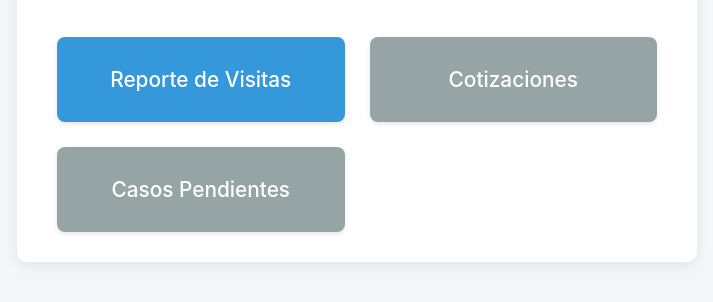
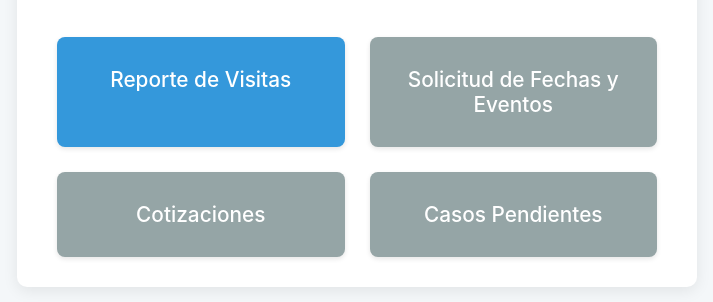
Before and after one commit to moisesgross37/Be-Gestion, a website: page asesores_menu.html in a window 1280 px wide. Shown: the part 164-466 px from the top of the page, without its empty margins (283-996 px from the left). Drawn offline with Linux system fonts and the light colour scheme.

Commit message:
feat: Add placeholder button for event requests

```diff
--- a/asesores_menu.html
+++ b/asesores_menu.html
@@ -12,6 +12,7 @@
         <h1 class="main-title">Asesores de Eventos</h1>
         <nav class="nav-grid">
             <a href="/reporte.html" class="nav-button">Reporte de Visitas</a>
+            <a href="#" class="nav-button disabled">Solicitud de Fechas y Eventos</a>
             <a href="#" class="nav-button disabled">Cotizaciones</a>
             <a href="#" class="nav-button disabled">Casos Pendientes</a>
         </nav>
```
